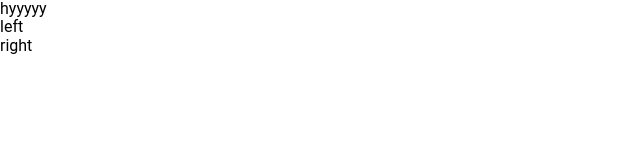
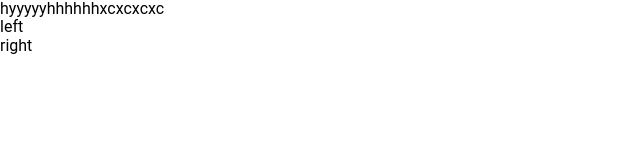
Before and after one commit to KostiaKalinchuk/pure-agency, a website: page src/index.html in a window 1280 px wide. Shown: the whole page, without its empty margins (0-640 px from the left). Drawn offline with nearby package versions, Linux system fonts and the light colour scheme; files that its build step writes are made by us from their sources.

Commit message:
add build

```diff
--- a/src/index.html
+++ b/src/index.html
@@ -1,6 +1,10 @@
 @@include('templates/header.html')
+
+
+
+
 <header>
-             hyyyyy
+             hyyyyyhhhhhhxcxcxcxc
 </header>
 
 <div class="left-sidebar">
```
Also changed, not shown: build/css/style.css (added), build/css/style.min.css (added), build/index.html (added), build/js/script-min.js (added), build/js/script.js (added), 2 other files.
